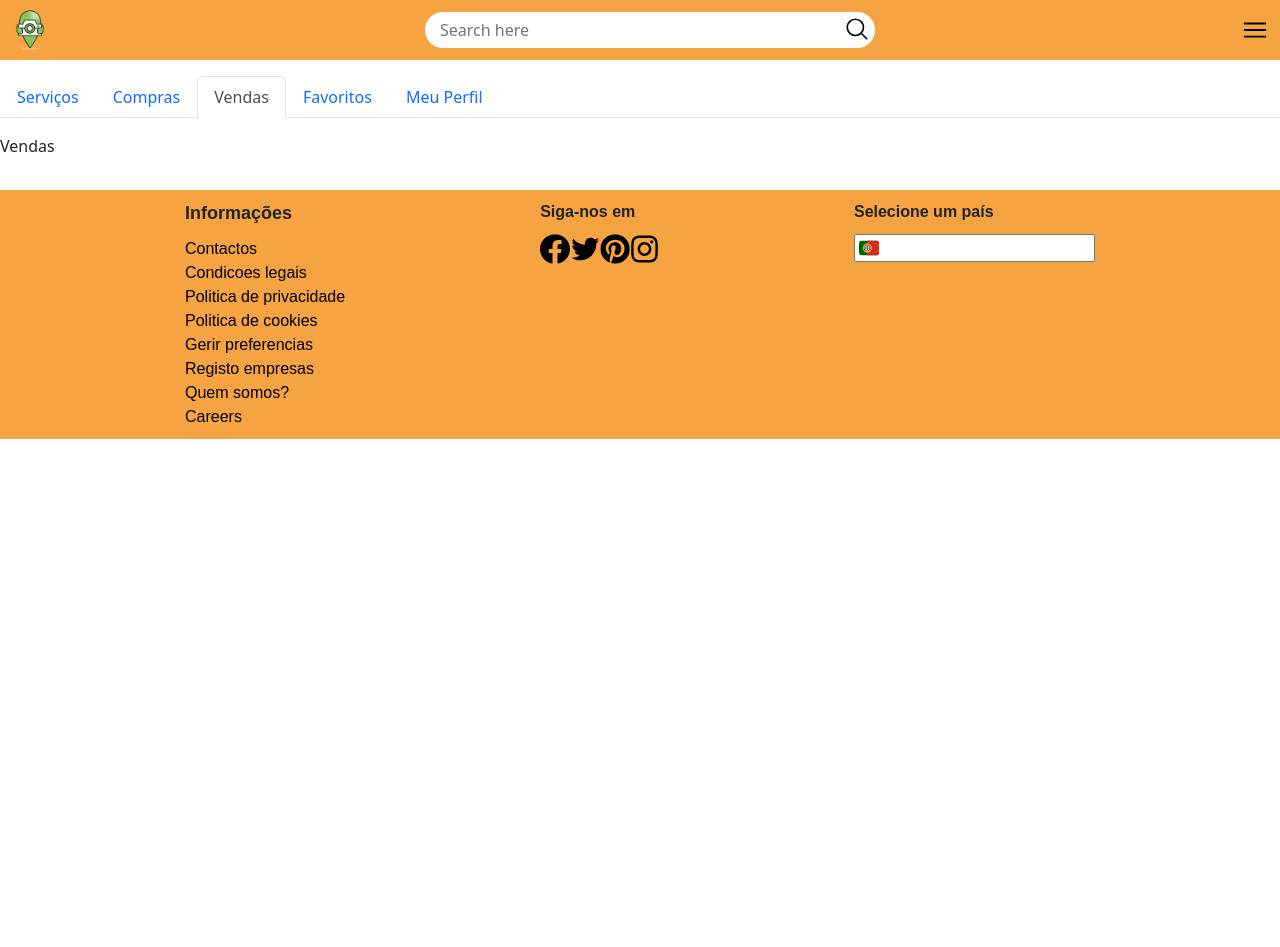
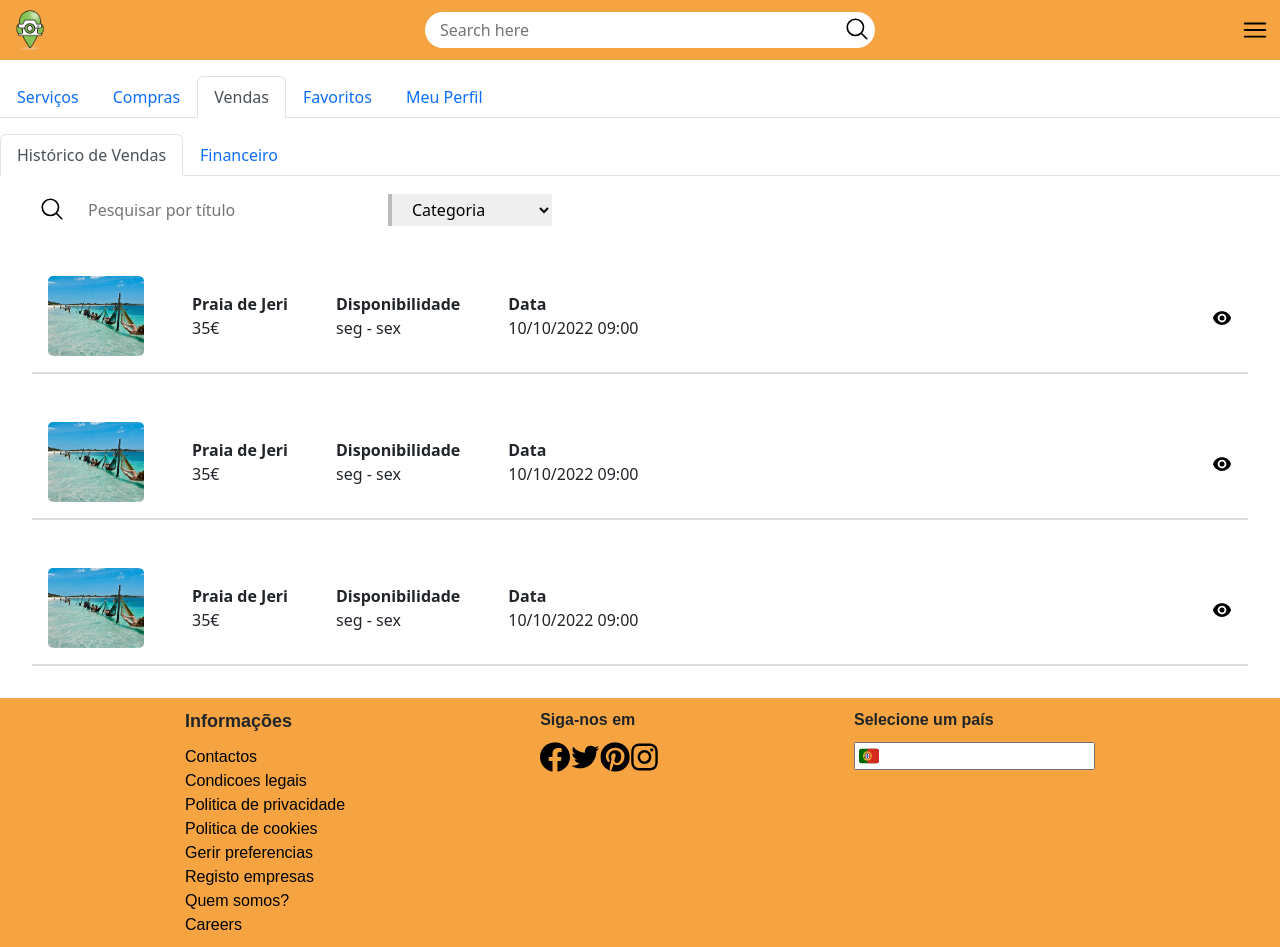
Before and after one commit to earthquake-algarve/react-service, a React (Create React App) app: page /dashboard in a window 1280 px wide. Both pictures are taken after a click on the item "Vendas". Before the commit the page ends 800 px from the top, so only its background shows below. Built offline with nearby package versions, Linux system fonts and the light colour scheme.

Commit message:
feat: Vendas-Historico de Vendas tab added

```diff
--- a/src/components/dashboard/header/DashboardHeader.js
+++ b/src/components/dashboard/header/DashboardHeader.js
@@ -3,7 +3,7 @@ import "./DashboardHeader.css";
 import Tab from 'react-bootstrap/Tab';
 import Tabs from 'react-bootstrap/Tabs';
 import SubMenuServicos from "../servicos/subMenu/SubMenuServicos";
-import Vendas from "../vendas/Vendas";
+import SubMenuVendas from "../vendas/submenu/SubMenuVendas";
 import Favoritos from '../favoritos/Favoritos'
 import MeuPerfil from "../meuPerfil/MeuPerfil";
 import SubMenuCompras from "../compras/submenu/SubMenuCompras";
@@ -52,7 +52,7 @@ export default function DashboardHeader() {
 				eventKey='vendas'
 				title='Vendas'
 			>
-				<Vendas />
+				<SubMenuVendas />
 			</Tab>
 			<Tab
 				eventKey='favoritos'
--- /dev/null
+++ b/src/components/dashboard/vendas/historico/HistoricoDeVendas.js
@@ -0,0 +1,117 @@
+import React from 'react'
+import './HistoricoDeVendas.css'
+import { EyeIcon } from '../../../../Icons';
+
+export default function HistoricoDeVendas() {
+  return (
+		<div className='container-gerenciamento'>
+			<div className='wrap-compra'>
+				<div className='left'>
+					<div className='img-compra'>
+						<img
+							src='img/jeri.png'
+							alt='praia de jeri'
+						></img>
+					</div>
+
+					<div className='details-cima'>
+						<div className='tour-preco'>
+							<span>Praia de Jeri</span>
+							<span>35€</span>
+						</div>
+
+						<div className='disponibilidade-cima'>
+							<span>Disponibilidade</span>
+							<span>seg - sex</span>
+						</div>
+
+						<div className='horarios-cima'>
+							<span>Data</span>
+							<span>10/10/2022 09:00</span>
+						</div>
+					</div>
+				</div>
+
+				<div className='icons-button-ativo'>
+					<div className='icons-cima'>
+						<button>
+							<EyeIcon />
+						</button>
+					</div>
+				</div>
+			</div>
+
+			<div className='wrap-compra'>
+				<div className='left'>
+					<div className='img-compra'>
+						<img
+							src='img/jeri.png'
+							alt='praia de jeri'
+						></img>
+					</div>
+
+					<div className='details-cima'>
+						<div className='tour-preco'>
+							<span>Praia de Jeri</span>
+							<span>35€</span>
+						</div>
+
+						<div className='disponibilidade-cima'>
+							<span>Disponibilidade</span>
+							<span>seg - sex</span>
+						</div>
+
+						<div className='horarios-cima'>
+							<span>Data</span>
+							<span>10/10/2022 09:00</span>
+						</div>
+					</div>
+				</div>
+
+				<div className='icons-button-ativo'>
+					<div className='icons-cima'>
+						<button>
+							<EyeIcon />
+						</button>
+					</div>
+				</div>
+			</div>
+
+			<div className='wrap-compra'>
+				<div className='left'>
+					<div className='img-compra'>
+						<img
+							src='img/jeri.png'
+							alt='praia de jeri'
+						></img>
+					</div>
+
+					<div className='details-cima'>
+						<div className='tour-preco'>
+							<span>Praia de Jeri</span>
+							<span>35€</span>
+						</div>
+
+						<div className='disponibilidade-cima'>
+							<span>Disponibilidade</span>
+							<span>seg - sex</span>
+						</div>
+
+						<div className='horarios-cima'>
+							<span>Data</span>
+							<span>10/10/2022 09:00</span>
+						</div>
+					</div>
+				</div>
+
+				<div className='icons-button-ativo'>
+					<div className='icons-cima'>
+						<button>
+							<EyeIcon />
+						</button>
+					</div>
+				</div>
+			</div>
+		</div>
+  );
+}
--- /dev/null
+++ b/src/components/dashboard/vendas/submenu/SubMenuVendas.js
@@ -0,0 +1,32 @@
+import React from 'react'
+import './SubMenuVendas.css'
+import Tab from 'react-bootstrap/Tab';
+import Tabs from 'react-bootstrap/Tabs';
+import SearchBar from '../../searchbar/SearchBar';
+import HistoricoDeVendas from '../historico/HistoricoDeVendas';
+
+export default function SubMenuVendas() {
+  return (
+		<Tabs
+			defaultActiveKey='historico'
+			className='mb-3 tab-vendas '
+			/* tem a variant pills */ variant='tabs'
+		>
+			<Tab
+				eventKey='historico'
+				title='Histórico de Vendas'
+			>
+				<SearchBar />
+				<HistoricoDeVendas />
+			</Tab>
+			<Tab
+				eventKey='financeiro'
+				title='Financeiro'
+			>
+				{/* <SearchBar /> */}
+				{/* <Review /> */}
+			</Tab>
+
+		</Tabs>
+  );
+}
```
Also changed, not shown: src/components/dashboard/vendas/financeiro/Financeiro.js (added, +8 -0 lines), src/components/dashboard/vendas/financeiro/Financeiro.css (added), src/components/dashboard/vendas/historico/HistoricoDeVendas.css (added), src/components/dashboard/vendas/submenu/SubMenuVendas.css (added).
